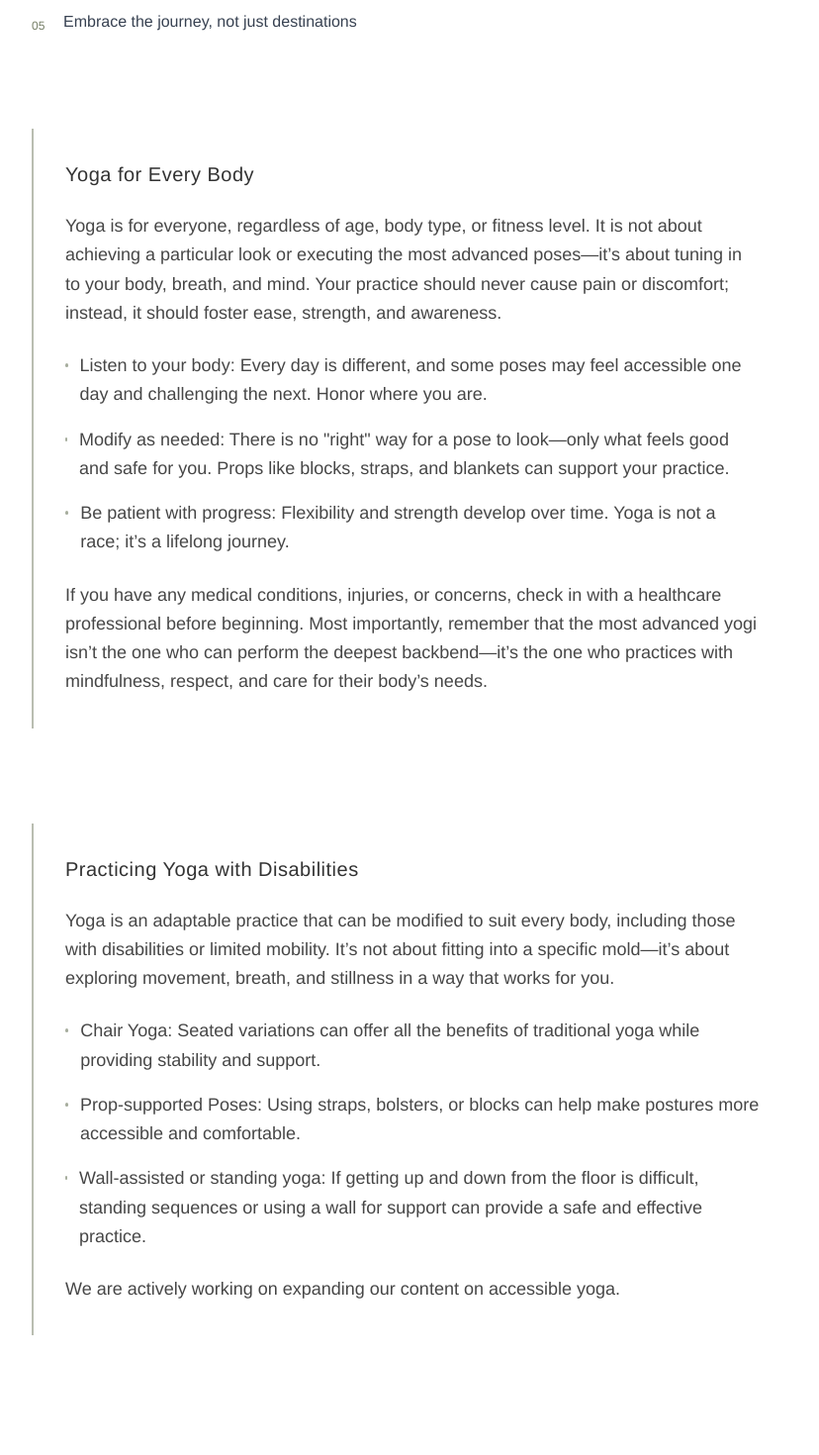
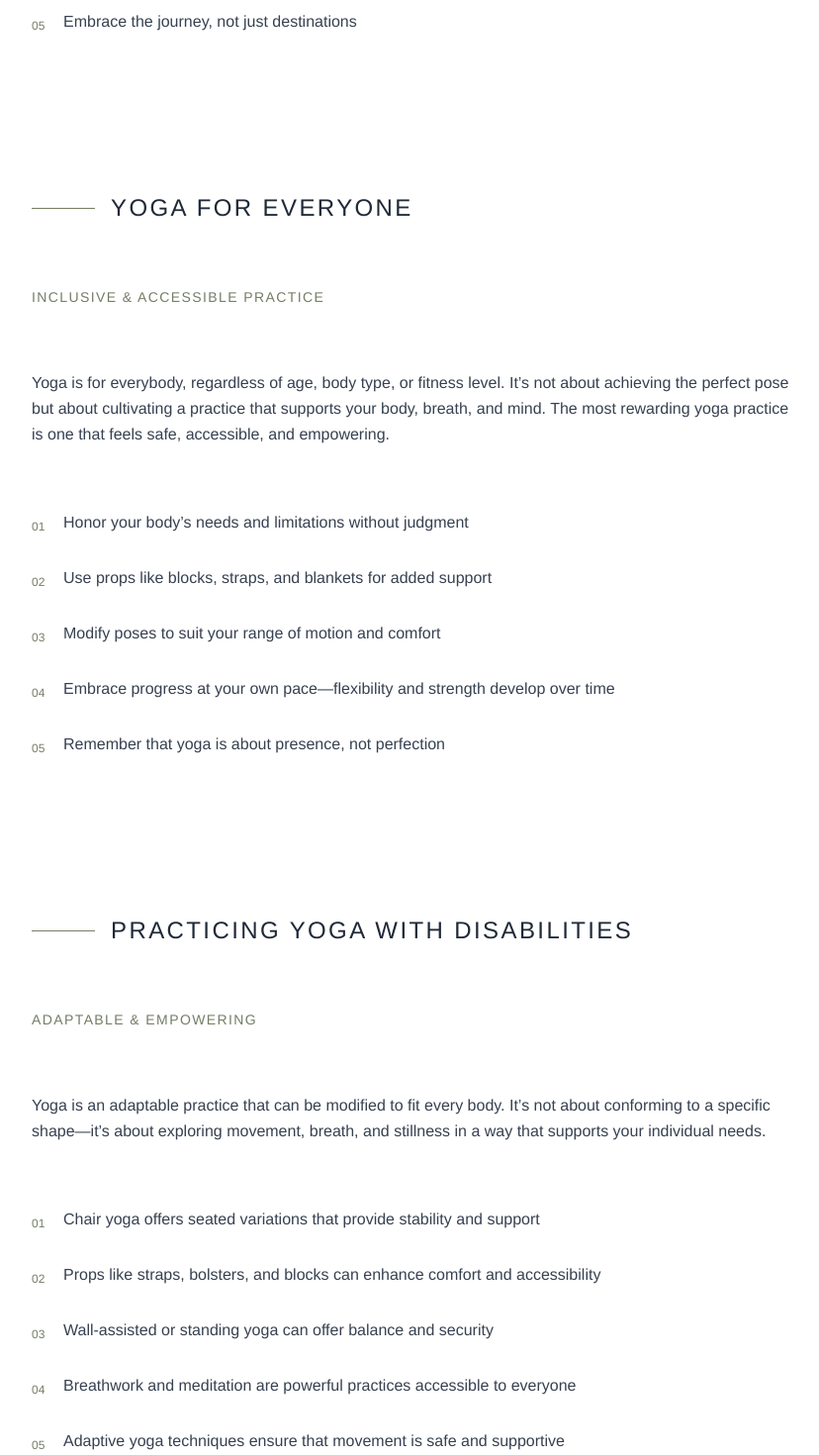
Before and after one commit to samanthacabrera/yoga-library, a React (Vite) app: page / in a window 1280 px wide. Shown: the part 3340-4810 px from the top of the page at 99% size, without its empty margins (224-1052 px from the left). Built offline with nearby package versions, Linux system fonts and the light colour scheme.

Commit message:
update rest of intro section to match beginner's mind css styling

```diff
--- a/src/components/Home.jsx
+++ b/src/components/Home.jsx
@@ -130,7 +130,7 @@ const Home = () => {
             whileInView={{ opacity: 1 }}
             viewport={{ once: false, amount: 0.1 }}
             transition={{ duration: 1.5 }}
-            className="space-y-24"
+            className="space-y-40"
           >
           {/* Beginner's Mind */}
           <div className="">
@@ -161,51 +161,68 @@ const Home = () => {
             </div>
           </div>
 
-          <div className="p-8 border-l-2 border-moss/50">
-            <h3 className="text-xl mb-6 font-light tracking-wide">Yoga for Every Body</h3>
-            <p className="text-lg leading-relaxed opacity-90">
-              Yoga is for everyone, regardless of age, body type, or fitness level. It is not about achieving a particular look or executing the most advanced poses—it’s about tuning in to your body, breath, and mind. Your practice should never cause pain or discomfort; instead, it should foster ease, strength, and awareness.
+          {/* Yoga for Everyone */}
+          <div className="">
+            <div className="flex items-center mb-16">
+              <div className="w-16 h-px bg-moss"></div>
+              <h3 className="ml-4 text-2xl font-light tracking-widest text-gray-800">YOGA FOR EVERYONE</h3>
+            </div>
+
+            <p className="text-sm uppercase tracking-widest text-moss mb-16">INCLUSIVE & ACCESSIBLE PRACTICE</p>
+
+            <p className="text-base leading-relaxed mb-16 text-gray-700">
+              Yoga is for everybody, regardless of age, body type, or fitness level. It’s not about achieving the perfect pose but about cultivating a practice that supports your body, breath, and mind. The most rewarding yoga practice is one that feels safe, accessible, and empowering.
             </p>
-            <ul className="text-lg leading-relaxed space-y-4 opacity-90 mt-6">
-              <li className="flex items-start">
-                <span className="inline-block w-1 h-1 rounded-full bg-moss/70 mt-3 mr-3"></span>
-                Listen to your body: Every day is different, and some poses may feel accessible one day and challenging the next. Honor where you are.
-              </li>
-              <li className="flex items-start">
-                <span className="inline-block w-1 h-1 rounded-full bg-moss/70 mt-3 mr-3"></span>
-                Modify as needed: There is no "right" way for a pose to look—only what feels good and safe for you. Props like blocks, straps, and blankets can support your practice.
-              </li>
-              <li className="flex items-start">
-                <span className="inline-block w-1 h-1 rounded-full bg-moss/70 mt-3 mr-3"></span>
-                Be patient with progress: Flexibility and strength develop over time. Yoga is not a race; it’s a lifelong journey.
-              </li>
-            </ul>
-            <p className="text-lg leading-relaxed mt-6 opacity-90">
-              If you have any medical conditions, injuries, or concerns, check in with a healthcare professional before beginning. Most importantly, remember that the most advanced yogi isn’t the one who can perform the deepest backbend—it’s the one who practices with mindfulness, respect, and care for their body’s needs.
+
+            <div className="space-y-8 mb-16">
+              {[
+                "Honor your body’s needs and limitations without judgment",
+                "Use props like blocks, straps, and blankets for added support",
+                "Modify poses to suit your range of motion and comfort",
+                "Embrace progress at your own pace—flexibility and strength develop over time",
+                "Remember that yoga is about presence, not perfection"
+              ].map((item, index) => (
+                <div key={index} className="pl-8 relative">
+                  <span className="absolute left-0 top-2 text-xs text-moss">0{index + 1}</span>
+                  <p className="text-base text-gray-700">{item}</p>
+                </div>
+              ))}
+            </div>
+          </div>
+
+          {/* Practicing Yoga with Disabilities */}
+          <div className="">
+            <div className="flex items-center mb-16">
+              <div className="w-16 h-px bg-moss"></div>
+              <h3 className="ml-4 text-2xl font-light tracking-widest text-gray-800">PRACTICING YOGA WITH DISABILITIES</h3>
+            </div>
+
+            <p className="text-sm uppercase tracking-widest text-moss mb-16">ADAPTABLE & EMPOWERING</p>
+
+            <p className="text-base leading-relaxed mb-16 text-gray-700">
+              Yoga is an adaptable practice that can be modified to fit every body. It’s not about conforming to a specific shape—it’s about exploring movement, breath, and stillness in a way that supports your individual needs.
             </p>
+
+            <div className="space-y-8 mb-16">
+              {[
+                "Chair yoga offers seated variations that provide stability and support",
+                "Props like straps, bolsters, and blocks can enhance comfort and accessibility",
+                "Wall-assisted or standing yoga can offer balance and security",
+                "Breathwork and meditation are powerful practices accessible to everyone",
+                "Adaptive yoga techniques ensure that movement is safe and supportive"
+              ].map((item, index) => (
+                <div key={index} className="pl-8 relative">
+                  <span className="absolute left-0 top-2 text-xs text-moss">0{index + 1}</span>
+                  <p className="text-base text-gray-700">{item}</p>
+                </div>
+              ))}
+            </div>
           </div>
 
           <div className="p-8 border-l-2 border-moss/50">
-            <h3 className="text-xl mb-6 font-light tracking-wide">Practicing Yoga with Disabilities</h3>
+            <h3 className="text-xl mb-6 font-light tracking-wide">Accessible Yoga for All</h3>
             <p className="text-lg leading-relaxed opacity-90">
-              Yoga is an adaptable practice that can be modified to suit every body, including those with disabilities or limited mobility. It’s not about fitting into a specific mold—it’s about exploring movement, breath, and stillness in a way that works for you.
-            </p>
-            <ul className="text-lg leading-relaxed space-y-4 opacity-90 mt-6">
-              <li className="flex items-start">
-                <span className="inline-block w-1 h-1 rounded-full bg-moss/70 mt-3 mr-3"></span>
-                Chair Yoga: Seated variations can offer all the benefits of traditional yoga while providing stability and support.
-              </li>
-              <li className="flex items-start">
-                <span className="inline-block w-1 h-1 rounded-full bg-moss/70 mt-3 mr-3"></span>
-                Prop-supported Poses: Using straps, bolsters, or blocks can help make postures more accessible and comfortable.
-              </li>
-              <li className="flex items-start">
-                <span className="inline-block w-1 h-1 rounded-full bg-moss/70 mt-3 mr-3"></span>
-                Wall-assisted or standing yoga: If getting up and down from the floor is difficult, standing sequences or using a wall for support can provide a safe and effective practice.
-              </li>
-            </ul>
-            <p className="text-lg leading-relaxed mt-6 opacity-90">
-              We are actively working on expanding our content on accessible yoga.
+              If you have mobility challenges, chronic pain, or other conditions, yoga can still be a meaningful and accessible practice. We are committed to expanding our content on adaptive yoga and creating resources that support every practitioner.
             </p>
           </div>
           </motion.div>
```
